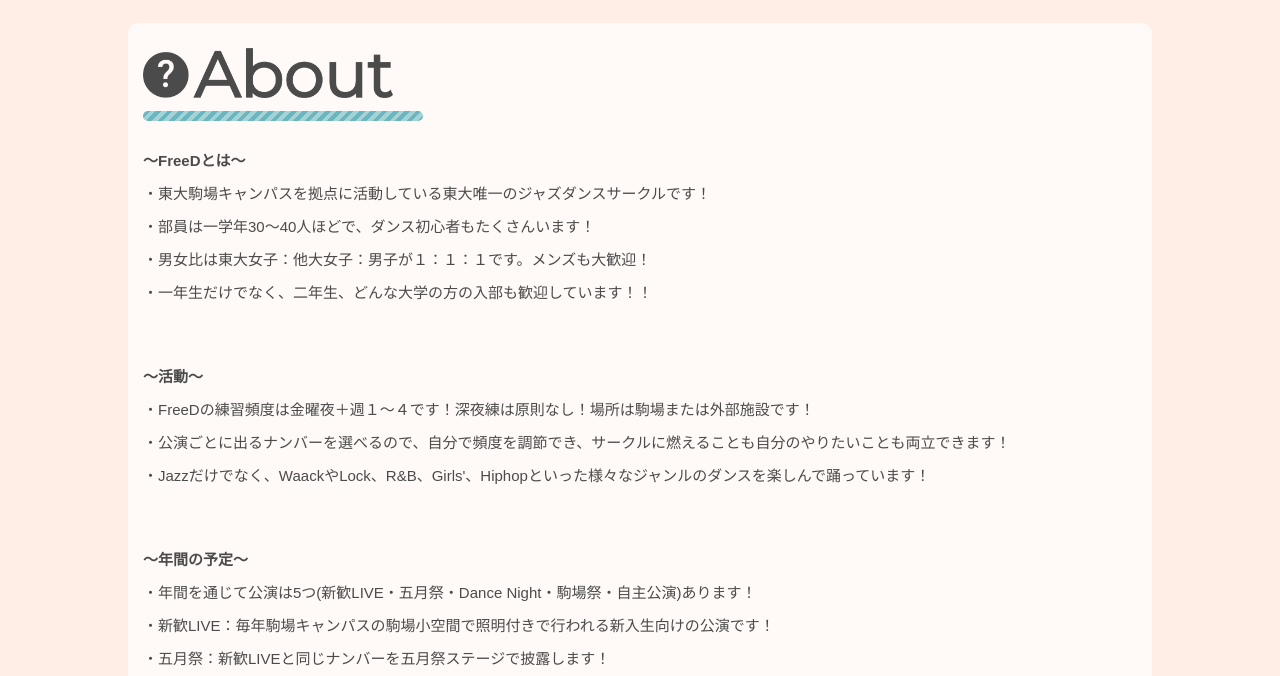
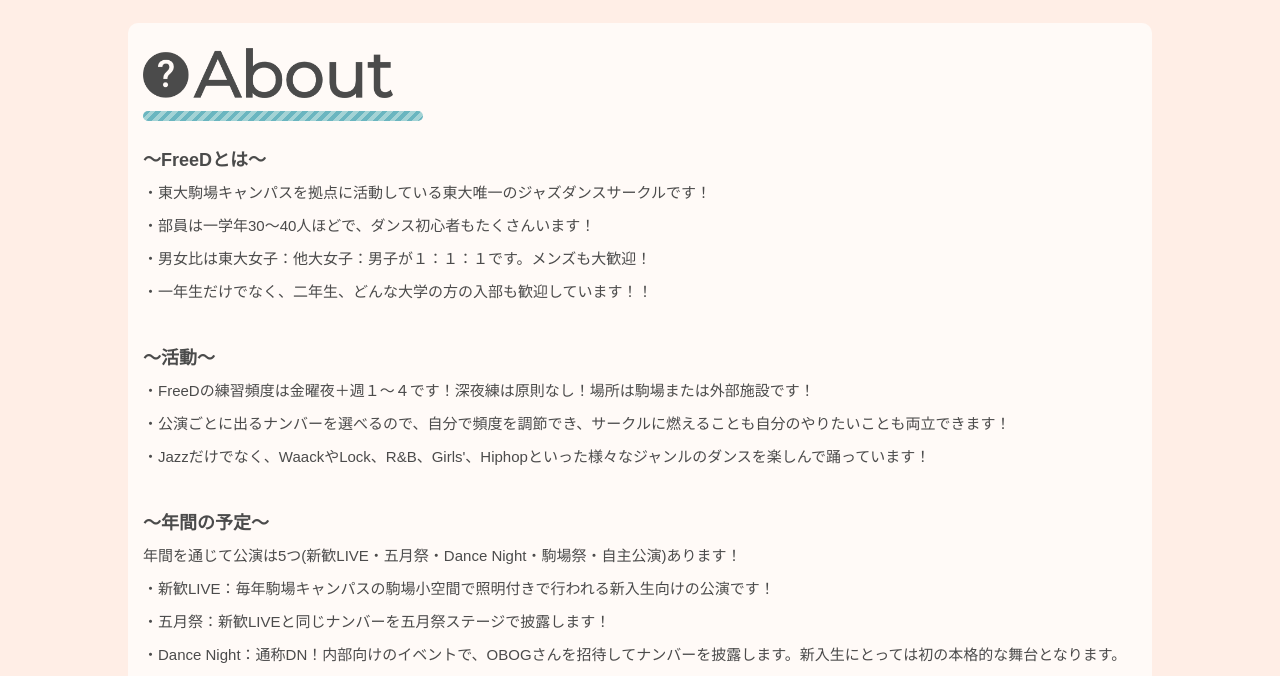
Before and after one commit to freedhp/freedhp.github.io, a plain HTML site: page about.html in a window 1280 px wide. Shown: the part 102-778 px from the top of the page. Drawn offline with Linux system fonts and the light colour scheme.

Commit message:
improve font-size and font-family

```diff
--- a/about.html
+++ b/about.html
@@ -58,36 +58,36 @@
             </div>
 
             <div class="text">
-              <p class="question">〜FreeDとは〜</p>
+              <h2>〜FreeDとは〜</h2>
               <p>・東大駒場キャンパスを拠点に活動している東大唯一のジャズダンスサークルです！</p>
               <p>・部員は一学年30〜40人ほどで、ダンス初心者もたくさんいます！</p>
               <p>・男女比は東大女子：他大女子：男子が１：１：１です。メンズも大歓迎！</p>
               <p>・一年生だけでなく、二年生、どんな大学の方の入部も歓迎しています！！</p>
-              <br><br>
-              <p class="question">〜活動〜</p>
+              <br>
+              <h2>〜活動〜</h2>
               <p>・FreeDの練習頻度は金曜夜＋週１〜４です！深夜練は原則なし！場所は駒場または外部施設です！</p>
               <p>・公演ごとに出るナンバーを選べるので、自分で頻度を調節でき、サークルに燃えることも自分のやりたいことも両立できます！</p>
               <p>・Jazzだけでなく、WaackやLock、R&B、Girls'、Hiphopといった様々なジャンルのダンスを楽しんで踊っています！</p>
-              <br><br>
+              <br>
             <!--
-              <p class="question">Q.FreeDってなに？</p>
+              <h2>Q.FreeDってなに？</h2>
               <p>--- A.FreeDは正式名称を「東京大学ジャズダンスサークルFreeD」といい、東京大学唯一のジャズダンスサークルです！</p>
-              <p class="question">Q.どんなダンスを踊っているの？</p>
+              <h2>Q.どんなダンスを踊っているの？</h2>
               <p>--- A.名前の通り、ジャズダンスを中心に練習していますが、その他にもLock, Waack, R&B, Girls'などのストリートダンスも練習しています！詳しくは<a href="photomovie.html">こちら</a>をご覧ください。</p>
-              <p class="question">Q.どこで練習しているの？</p>
+              <h2>Q.どこで練習しているの？</h2>
               <p>--- A.東京大学駒場キャンパスのコミュニケーションプラザ(通称コミプラ)で主に練習しています！その他にも自治体の施設やダンススタジオを借りて練習することもあります！</p>
-              <p class="question">Q.練習頻度はどれくらい？</p>
+              <h2>Q.練習頻度はどれくらい？</h2>
               <p>--- A.練習回数は金曜夜+週1〜4程度(主に火, 水, 木, 土)ですが、ナンバーごとの練習となるので自分の予定に合わせて出るナンバーを選んで、忙しさを調整しながらサークルに参加することが可能です！</p>
 -->
 
-              <p class="question">〜年間の予定〜</p>
-              <p>・年間を通じて公演は5つ(新歓LIVE・五月祭・Dance Night・駒場祭・自主公演)あります！</p>
+              <h2>〜年間の予定〜</h2>
+              <p>年間を通じて公演は5つ(新歓LIVE・五月祭・Dance Night・駒場祭・自主公演)あります！</p>
               <p>・新歓LIVE：毎年駒場キャンパスの駒場小空間で照明付きで行われる新入生向けの公演です！</p>
               <p>・五月祭：新歓LIVEと同じナンバーを五月祭ステージで披露します！</p>
               <p>・Dance Night：通称DN！内部向けのイベントで、OBOGさんを招待してナンバーを披露します。新入生にとっては初の本格的な舞台となります。</p>
               <p>・駒場祭：DNのナンバーに1年生のみの1年ナンバーも加えて、駒場祭ステージで披露します！</p>
               <p>・自主公演：一貫したストーリーのあるダンス公演で、FreeD最大の公演です！半年前から練習を開始し、本格的なホールや照明を使用して、お客様に感動を届けています！</p>
-              <br><br>
+              <br>
               <p>＜年間スケジュール＞</p>
               <div class="eventtable">
               <table>
@@ -160,21 +160,21 @@
               </table>
               </div>
               <!--
-              <p class="question">Q.何年生まで活動するの？</p>
+              <h2>Q.何年生まで活動するの？</h2>
               <p>--- A.3年目の代が幹部代としてサークルをまとめ、12月の自主公演を終えた後に引退し、次の代へ幹部代を引き継ぎます。勿論、OBOGとなった後も(社会人になった後でも!)いつでもサークルに帰ってきて皆と楽しく踊ることも出来ます☆</p>
-              <p class="question">Q.どれくらいメンバーがいるの？</p>
+              <h2>Q.どれくらいメンバーがいるの？</h2>
               <p>--- A.1学年約30人、3学年合わせて現役生約90人が活動しています！男女比は1:2~3くらいです！</p>
-              <p class="question">Q.東大生じゃない人も入れるの？</p>
+              <h2>Q.東大生じゃない人も入れるの？</h2>
               <p>--- A.他大生も大歓迎です♪女子は東大生：他大生がおよそ1：1、男子は殆どが東大生ですが、他大生もいます。大学による入部制限もなく、早稲田大学・青山学院大学・明治大学・御茶ノ水女子大学・日本女子大学・東京女子大学などなど色々な大学からメンバーが集まっており、大学の垣根を超えて楽しく活動しています！</p>
-              <p class="question">Q.2年生は流石に入れないですよね・・・？</p>
+              <h2>Q.2年生は流石に入れないですよね・・・？</h2>
               <p>--- A.全然オッケーです！2年生に限らず、3年生以上だって入れます！学年関係なく、入部年度で同期が決まるので、学年では後輩だけどFreeDでは同期、なんてこともよく起こります。</p>
-              <p class="question">Q.ダンスやったことなくてついていけるか不安です・・・</p>
+              <h2>Q.ダンスやったことなくてついていけるか不安です・・・</h2>
               <p>--- A.ダンス初心者で入部した人も沢山います！特に男子は経験者なんて殆どいません！先輩やOBOGさんの丁寧な指導のもと、幹部代になる頃にはみな見違えるほどダンスが上手になります！</p>
-              <p class="question">Q.言葉で説明されてもピンとこないな・・・</p>
+              <h2>Q.言葉で説明されてもピンとこないな・・・</h2>
               <p>--- A.是非、新歓LIVE・体験練習会へお越し下さい！！新歓LIVEでFreeDのダンスを間近で感じて、体験練習会でメンバーと一緒に踊って、是非FreeDのアットホームな雰囲気を感じてください！！2019年度は以下の日程で体験練習会を開催します。新歓LIVEの詳細は<a href="stage.html">コチラ</a>へどうぞ</p>
 -->
-              <br><br>
-              <p class="question">～体験練習会～</p>
+              <br>
+              <h2>～体験練習会～</h2>
               <p>今年度の体験練習は、コロナウイルスの影響で中止となりました。</p>
 <!--          <div>4/9(火), 10(水), 18(木), 23(火), 24(水)18:45-21:00</div>
               <p>＠駒場キャンパスコミュニケーションプラザ北館</p>
--- a/freedhp.css
+++ b/freedhp.css
@@ -11,6 +11,7 @@ body{
     color : #4b4b4b;
     background-color: #ffeee6;
     font-size:15px;
+    font-family:  "ヒラギノ角ゴ Pro W3", "Hiragino Kaku Gothic Pro", "メイリオ", Meiryo, Osaka, "ＭＳ Ｐゴシック", "MS PGothic", sans-serif;
 }
 
 a{/*リンクされた文字*/
@@ -50,6 +51,12 @@ h1{
     font-size:20px;
     font-style:normal;
     line-height: 100%;
+}
+
+h2{
+    font-size:18px;
+    font-style:normal;
+    line-height:100%;
 }
 
 /*水平線（点線）*/
@@ -504,6 +511,7 @@ summary.title{
         margin:0px 0px;
         padding: 12px;
         text-align: center;
+        font-size:18px;
     }
 
     #nav-drawer {
```
